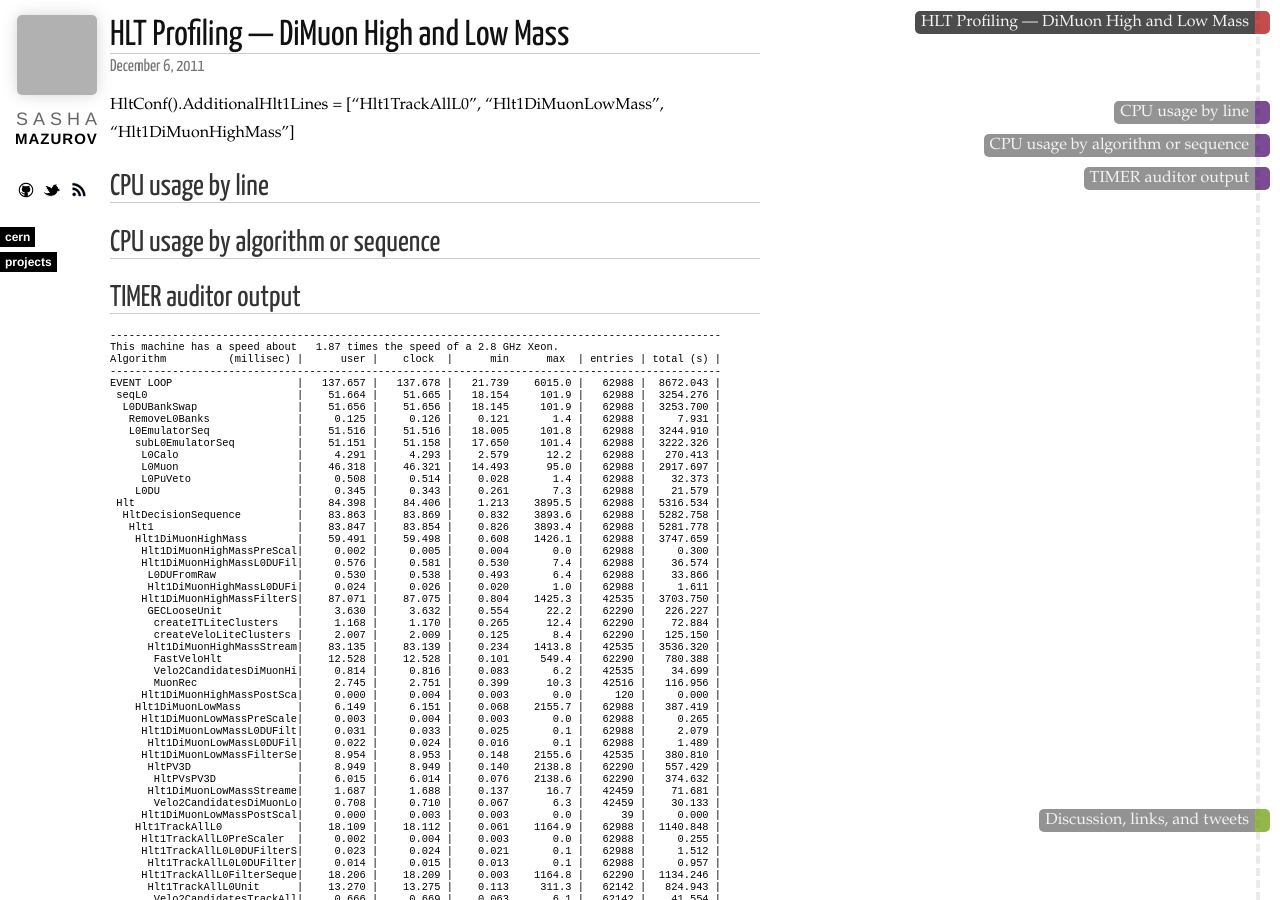
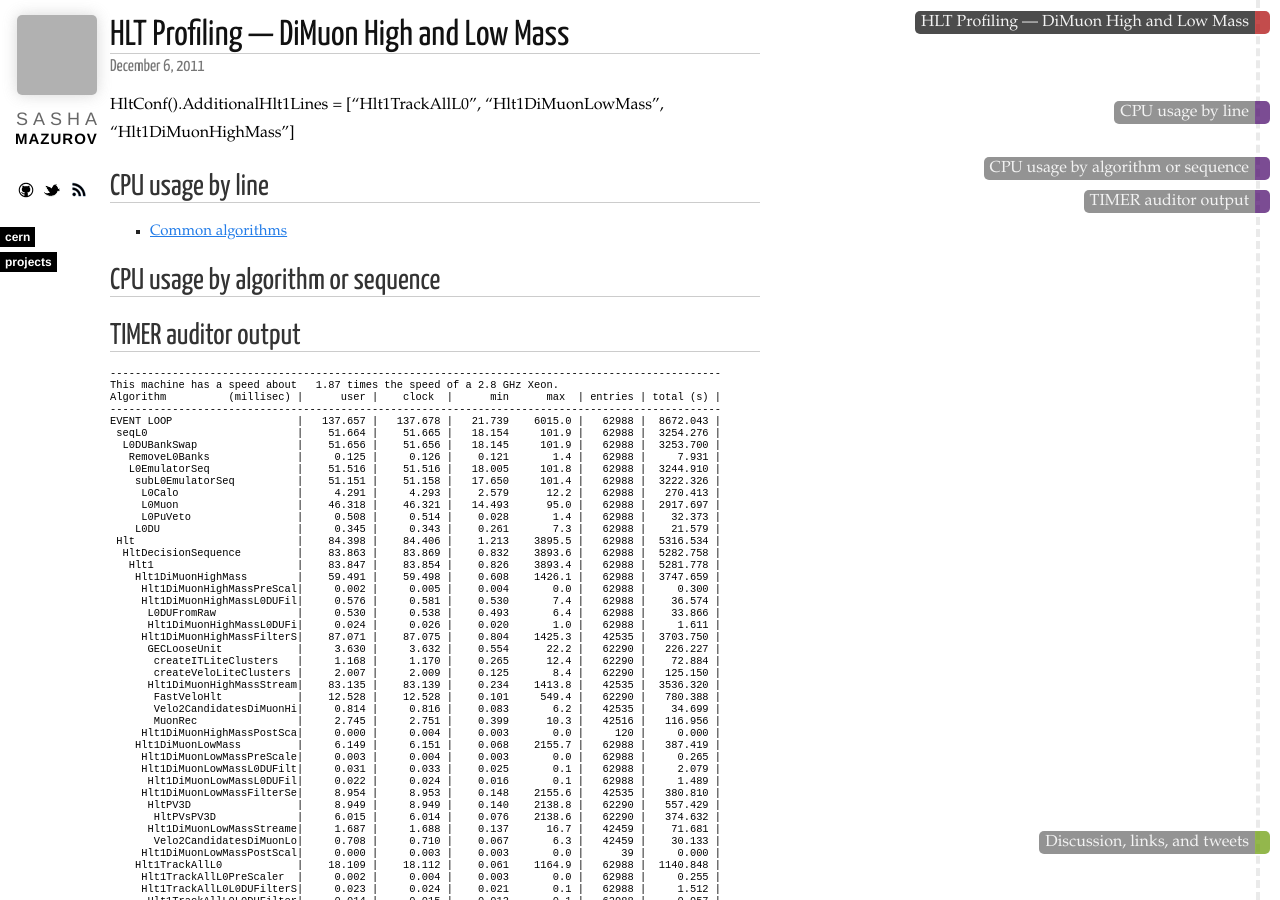
Before and after one commit to mazurov/mazurov.github.com, a Jekyll site: the page built from _posts/2011-12-06-hlt1dimuon.md, in a window 1280 px wide and 900 px high. Built offline with Jekyll 4.4.1, drawn with Linux system fonts in a browser that asks for light colours; nearby versions of some CDN libraries; a script that is not in the unit is left out; comment, search, counter and statistics services are not loaded; grey boxes are pictures that could not be loaded.

Commit message:
Link to common algorithms

```diff
--- a/_posts/2011-12-06-hlt1dimuon.md
+++ b/_posts/2011-12-06-hlt1dimuon.md
@@ -7,7 +7,11 @@ category: cern
 HltConf().AdditionalHlt1Lines = \["Hlt1TrackAllL0", "Hlt1DiMuonLowMass", "Hlt1DiMuonHighMass"\]
 
 ## CPU usage by line
+* [Common algorithms][Common]
+
 <script type="text/javascript" src="//ajax.googleapis.com/ajax/static/modules/gviz/1.0/chart.js"> {"dataSourceUrl":"//docs.google.com/spreadsheet/tq?key=0Ag1zWDlANxEodGxGZ1VrY0thZUxWOXFJMVBfT2RURGc&transpose=0&headers=0&range=A2%3AB5&gid=5&pub=1","options":{"vAxes":[{"viewWindowMode":"pretty","viewWindow":{}},{"viewWindowMode":"pretty","viewWindow":{}}],"title":"DiMuon High and Low Mass by line","backgroundColor":"#FFFFFF","legend":"right","colors":["#3366CC","#DC3912","#FF9900","#109618","#990099","#0099C6","#DD4477","#66AA00","#B82E2E","#316395","#994499","#22AA99","#AAAA11","#6633CC","#E67300","#8B0707","#651067","#329262","#5574A6","#3B3EAC","#B77322","#16D620","#B91383","#F4359E","#9C5935","#A9C413","#2A778D","#668D1C","#BEA413","#0C5922","#743411"],"is3D":false,"hasLabelsColumn":true,"hAxis":{"maxAlternations":1},"width":640,"height":400},"state":{},"chartType":"PieChart","chartName":"Chart 3"} </script>
+
+[Common]: ../hltcommonalgs
 
 ## CPU usage by algorithm or sequence
 <script type="text/javascript" src="//ajax.googleapis.com/ajax/static/modules/gviz/1.0/chart.js"> {"dataSourceUrl":"//docs.google.com/spreadsheet/tq?key=0Ag1zWDlANxEodGxGZ1VrY0thZUxWOXFJMVBfT2RURGc&transpose=0&headers=0&range=A2%3AB9&gid=2&pub=1","options":{"vAxes":[{"viewWindowMode":"pretty","viewWindow":{}},{"viewWindowMode":"pretty","viewWindow":{}}],"title":"Hlt1DiMuonHigh and Low Mass","backgroundColor":"#FFFFFF","legend":"right","colors":["#3366CC","#DC3912","#FF9900","#109618","#990099","#0099C6","#DD4477","#66AA00","#B82E2E","#316395","#994499","#22AA99","#AAAA11","#6633CC","#E67300","#8B0707","#651067","#329262","#5574A6","#3B3EAC","#B77322","#16D620","#B91383","#F4359E","#9C5935","#A9C413","#2A778D","#668D1C","#BEA413","#0C5922","#743411"],"is3D":false,"hasLabelsColumn":true,"hAxis":{"maxAlternations":1},"width":640,"height":400},"state":{},"chartType":"PieChart","chartName":"Chart 2"} </script>
```
